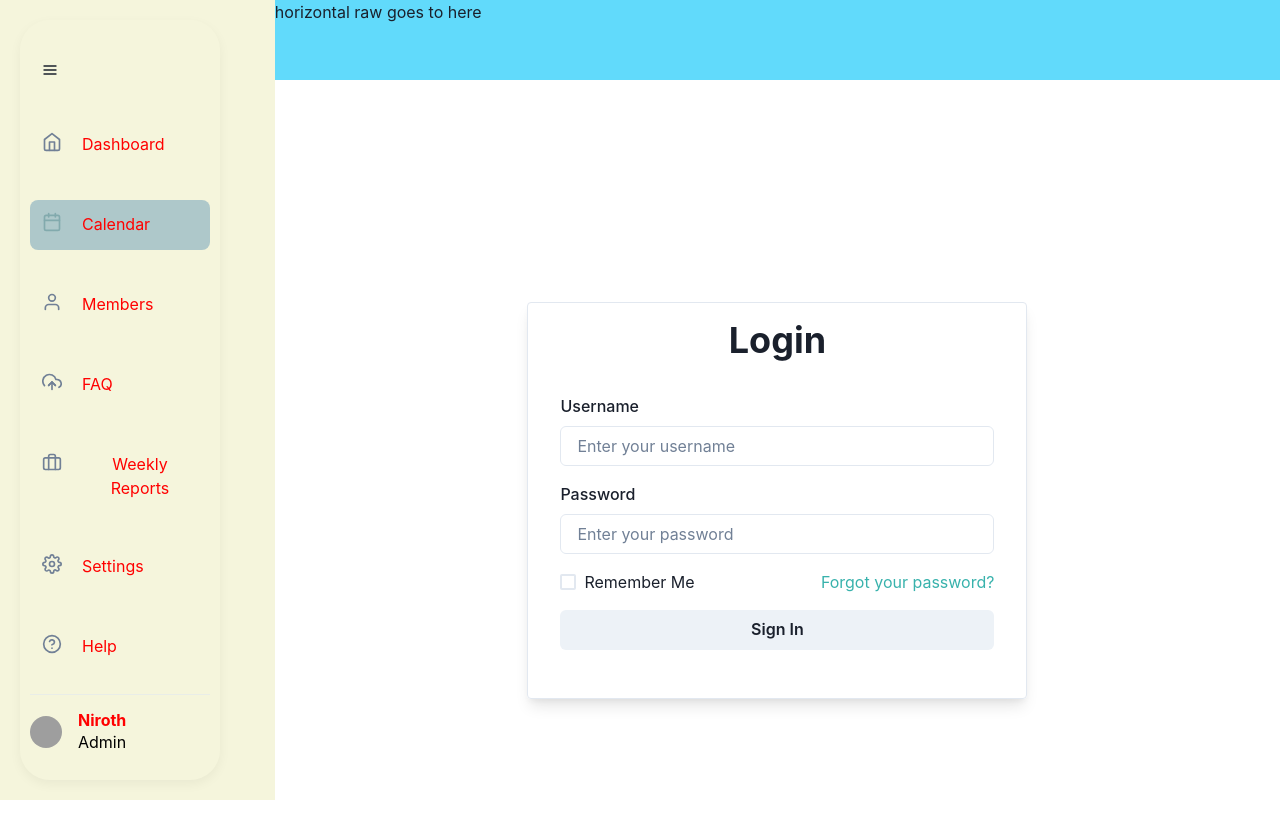
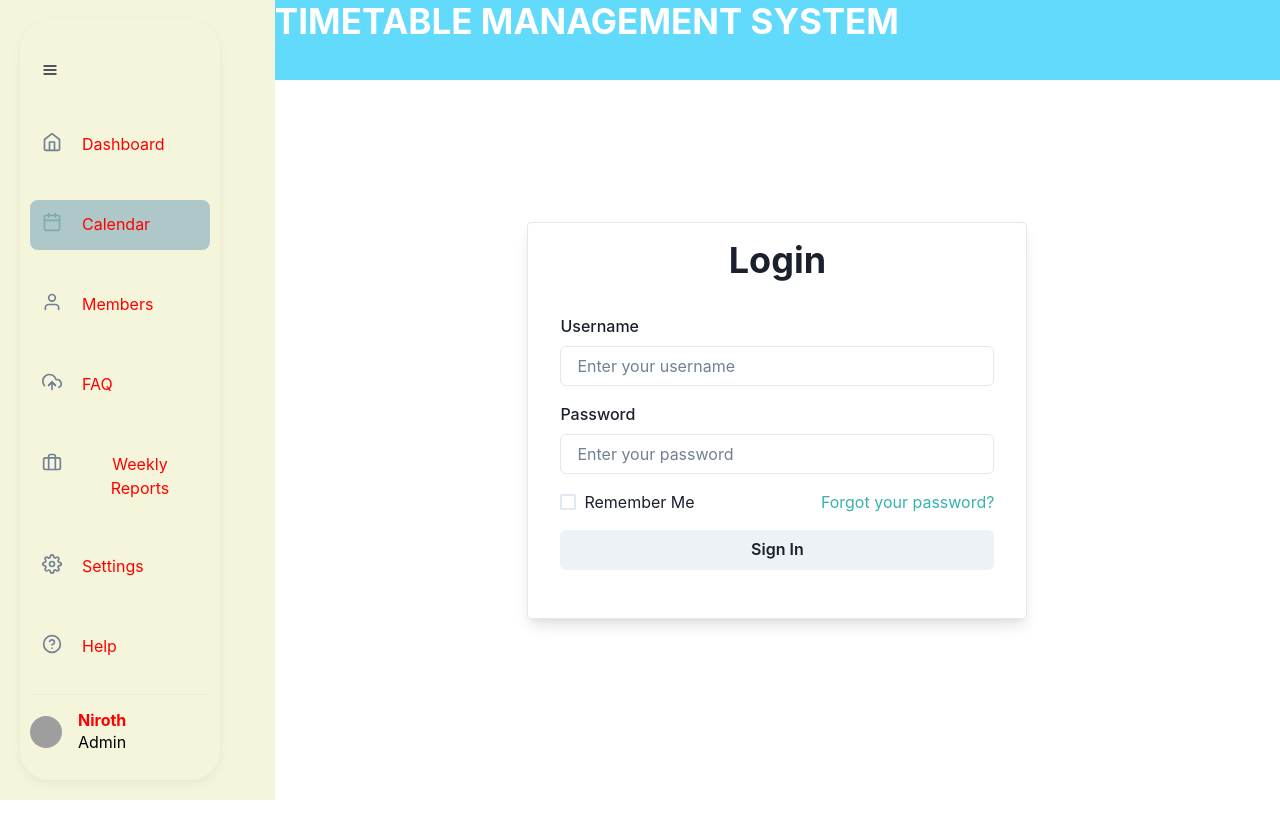
Before and after one commit to kelummadusanka/Time_Table_Management, a React (Create React App) app in the folder client/: page / in a window 1280 px wide. Shown: the top 838 px of the page. After the commit the page ends 800 px from the top, so only its background shows below. Built offline with nearby package versions, Linux system fonts and the light colour scheme; grey boxes are pictures that could not be loaded.

Commit message:
heading text changed

```diff
--- a/client/src/App.js
+++ b/client/src/App.js
@@ -6,6 +6,7 @@ import StudentDashboard from "./Components/Student/StudentDashboard/StudentDashb
 import AdminPanel from "./Components/Admin/AdminPanel";
 import Nav from "./Components/Nav/Nav";
 import { BrowserRouter, Routes, Route } from "react-router-dom";
+import { Heading } from "@chakra-ui/react";
 
 
 function App() {
@@ -15,7 +16,11 @@ function App() {
       <div className="content">
 
       <div className="horizontal-raw">
-        horizontal raw goes to here
+
+      <Heading size='lg' fontSize='35px' color={"#ffffff"} textAlign='right'>
+         TIMETABLE MANAGEMENT SYSTEM
+     </Heading>
+
       </div>
       <div className="main-content">
 
--- a/client/src/Components/Admin/AdminUpComEvents/AdminUpcommingBubble.jsx
+++ b/client/src/Components/Admin/AdminUpComEvents/AdminUpcommingBubble.jsx
@@ -1,6 +1,6 @@
 import React from 'react'
 import './AdminUpcommingBubble.css'
-import { FaBeer } from "@react-icons/all-files/fa/FaBeer";
+
 
 function AdminUpcommingBubble() {
   return (
@@ -14,7 +14,7 @@ function AdminUpcommingBubble() {
                    <td>props.Place</td>
                    <td>props.</td>
                    <td>
-                   <FaBeer />
+                   The icon is here
                    </td>
                  </tr>
 
--- a/client/src/Components/Login/Login.js
+++ b/client/src/Components/Login/Login.js
@@ -34,12 +34,12 @@ const Login = () => {
 
   return (
 
-    <><Flex minHeight='100vh' width='full' align='center' justifyContent='center'>
+    <><Flex minHeight='80vh' width='full' align='center' justifyContent='center'>
     <Box
       borderWidth={1}
       px={4}
       width='full'
-      maxWidth='500px'
+       maxWidth='500px'
       borderRadius={4}
       textAlign='center'
       boxShadow='lg'
```
